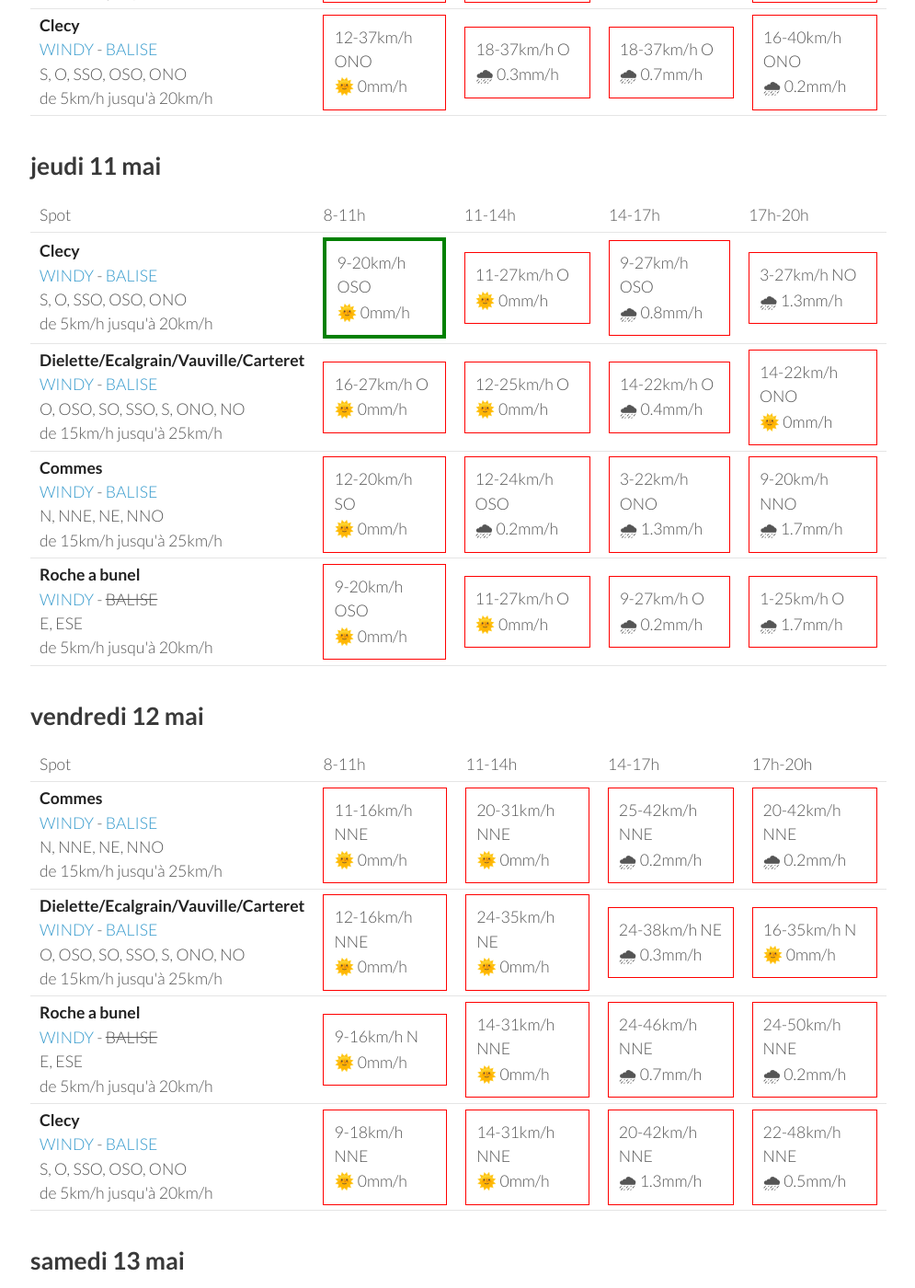
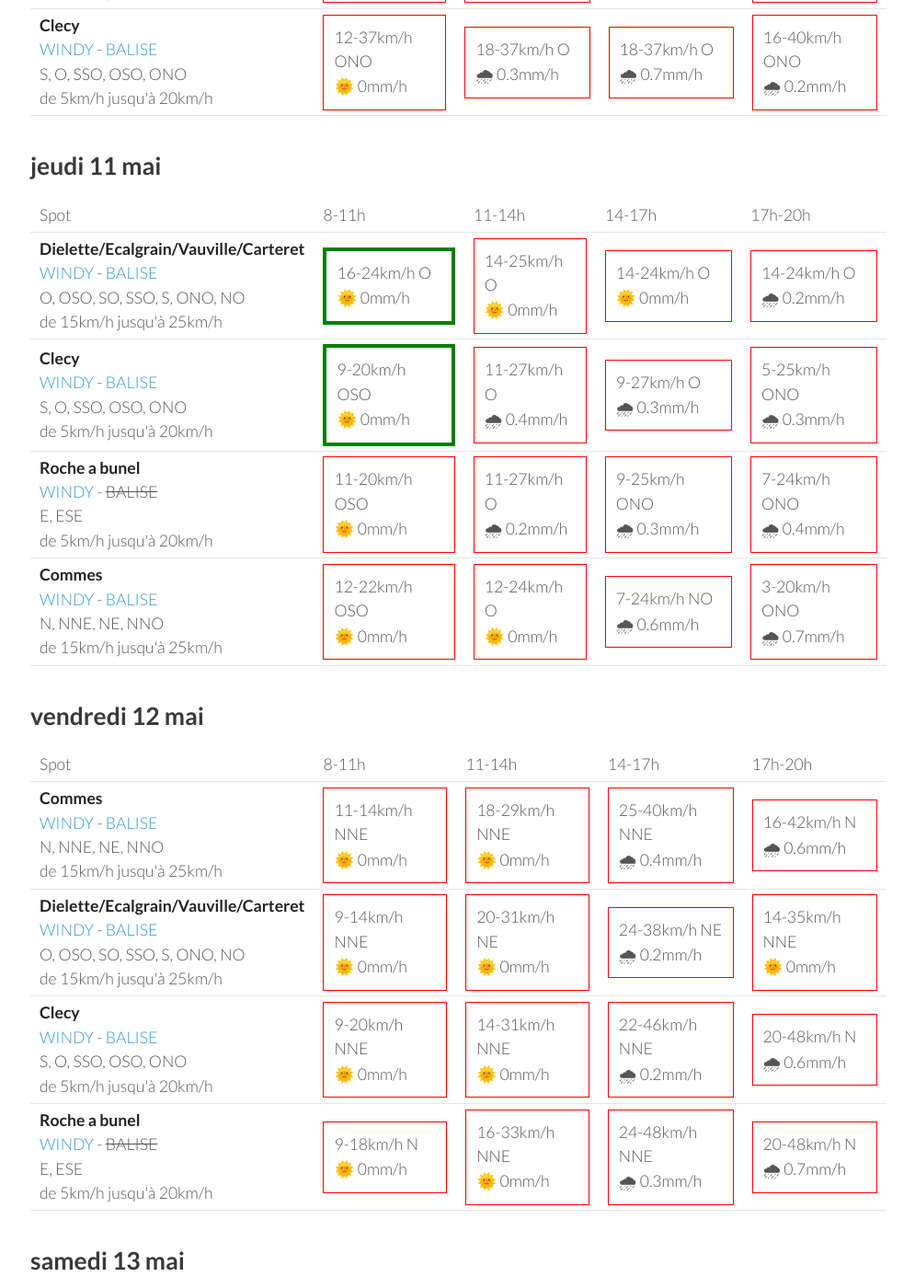
Before and after one commit to parapente-dans-le-nord/parapente-dans-le-nord.github.io, a Jekyll site: the page built from normandie.markdown, in a window 1280 px wide and 1400 px high, scrolled down 1304 px. Shown: the whole window at 92% size, without its empty margins (25-1020 px from the left). Built offline with Jekyll 4.4.1, drawn with Linux system fonts in a browser that asks for light colours; some of the changed text lies outside the part shown.

Commit message:
update index.markdown

```diff
--- a/normandie.markdown
+++ b/normandie.markdown
@@ -130,42 +130,42 @@ page mise à jour le mardi 09 mai 13:46
       <td>17h-20h</td>
     </tr>
 <tr>
-        <td><strong>Clecy</strong><br><a href="https://windy.com/48.929/-0.470?48.516,-0.470,8">WINDY</a> - <span class=""><a href="http://www.balisemeteo.com/balise.php?idBalise=122">BALISE</a> </span><br> <span class="vent-favorable">S, O, SSO, OSO, ONO</span><br><span class="force-vent">de 5km/h jusqu'à 20km/h</span> </td>
+        <td><strong>Dielette/Ecalgrain/Vauville/Carteret</strong><br><a href="https://windy.com/49.650/-1.856?49.243,-1.856,8">WINDY</a> - <span class=""><a href="http://www.balisemeteo.com/balise.php?idBalise=81">BALISE</a> </span><br> <span class="vent-favorable">O, OSO, SO, SSO, S, ONO, NO</span><br><span class="force-vent">de 15km/h jusqu'à 25km/h</span> </td>
 
-            <td><div class="flyable"><p>9-20km/h OSO</p><p>🌞 0mm/h</p></div></td>
-            <td><div class="not-flyable"><p>11-27km/h O</p><p>🌞 0mm/h</p></div></td>
-            <td><div class="not-flyable"><p>9-27km/h OSO</p><p>🌧 0.8mm/h</p></div></td>
-            <td><div class="not-flyable"><p>3-27km/h NO</p><p>🌧 1.3mm/h</p></div></td>
+            <td><div class="flyable"><p>16-24km/h O</p><p>🌞 0mm/h</p></div></td>
+            <td><div class="not-flyable"><p>14-25km/h O</p><p>🌞 0mm/h</p></div></td>
+            <td><div class="not-flyable"><p>14-24km/h O</p><p>🌞 0mm/h</p></div></td>
+            <td><div class="not-flyable"><p>14-24km/h O</p><p>🌧 0.2mm/h</p></div></td>
 
 
     </tr>
 <tr>
-        <td><strong>Dielette/Ecalgrain/Vauville/Carteret</strong><br><a href="https://windy.com/49.650/-1.856?49.243,-1.856,8">WINDY</a> - <span class=""><a href="http://www.balisemeteo.com/balise.php?idBalise=81">BALISE</a> </span><br> <span class="vent-favorable">O, OSO, SO, SSO, S, ONO, NO</span><br><span class="force-vent">de 15km/h jusqu'à 25km/h</span> </td>
+        <td><strong>Clecy</strong><br><a href="https://windy.com/48.929/-0.470?48.516,-0.470,8">WINDY</a> - <span class=""><a href="http://www.balisemeteo.com/balise.php?idBalise=122">BALISE</a> </span><br> <span class="vent-favorable">S, O, SSO, OSO, ONO</span><br><span class="force-vent">de 5km/h jusqu'à 20km/h</span> </td>
 
-            <td><div class="not-flyable"><p>16-27km/h O</p><p>🌞 0mm/h</p></div></td>
-            <td><div class="not-flyable"><p>12-25km/h O</p><p>🌞 0mm/h</p></div></td>
-            <td><div class="not-flyable"><p>14-22km/h O</p><p>🌧 0.4mm/h</p></div></td>
-            <td><div class="not-flyable"><p>14-22km/h ONO</p><p>🌞 0mm/h</p></div></td>
+            <td><div class="flyable"><p>9-20km/h OSO</p><p>🌞 0mm/h</p></div></td>
+            <td><div class="not-flyable"><p>11-27km/h O</p><p>🌧 0.4mm/h</p></div></td>
+            <td><div class="not-flyable"><p>9-27km/h O</p><p>🌧 0.3mm/h</p></div></td>
+            <td><div class="not-flyable"><p>5-25km/h ONO</p><p>🌧 0.3mm/h</p></div></td>
+
+
+    </tr>
+<tr>
+        <td><strong>Roche a bunel</strong><br><a href="https://windy.com/48.993/-0.499?48.580,-0.499,8">WINDY</a> - <span class="no-balise"> BALISE </span><br> <span class="vent-favorable">E, ESE</span><br><span class="force-vent">de 5km/h jusqu'à 20km/h</span> </td>
+
+            <td><div class="not-flyable"><p>11-20km/h OSO</p><p>🌞 0mm/h</p></div></td>
+            <td><div class="not-flyable"><p>11-27km/h O</p><p>🌧 0.2mm/h</p></div></td>
+            <td><div class="not-flyable"><p>9-25km/h ONO</p><p>🌧 0.3mm/h</p></div></td>
+            <td><div class="not-flyable"><p>7-24km/h ONO</p><p>🌧 0.4mm/h</p></div></td>
 
 
     </tr>
 <tr>
         <td><strong>Commes</strong><br><a href="https://windy.com/49.346/-0.726?48.936,-0.726,8">WINDY</a> - <span class=""><a href="http://www.balisemeteo.com/balise.php?idBalise=158">BALISE</a> </span><br> <span class="vent-favorable">N, NNE, NE, NNO</span><br><span class="force-vent">de 15km/h jusqu'à 25km/h</span> </td>
 
-            <td><div class="not-flyable"><p>12-20km/h SO</p><p>🌞 0mm/h</p></div></td>
-            <td><div class="not-flyable"><p>12-24km/h OSO</p><p>🌧 0.2mm/h</p></div></td>
-            <td><div class="not-flyable"><p>3-22km/h ONO</p><p>🌧 1.3mm/h</p></div></td>
-            <td><div class="not-flyable"><p>9-20km/h NNO</p><p>🌧 1.7mm/h</p></div></td>
-
-
-    </tr>
-<tr>
-        <td><strong>Roche a bunel</strong><br><a href="https://windy.com/48.993/-0.499?48.580,-0.499,8">WINDY</a> - <span class="no-balise"> BALISE </span><br> <span class="vent-favorable">E, ESE</span><br><span class="force-vent">de 5km/h jusqu'à 20km/h</span> </td>
-
-            <td><div class="not-flyable"><p>9-20km/h OSO</p><p>🌞 0mm/h</p></div></td>
-            <td><div class="not-flyable"><p>11-27km/h O</p><p>🌞 0mm/h</p></div></td>
-            <td><div class="not-flyable"><p>9-27km/h O</p><p>🌧 0.2mm/h</p></div></td>
-            <td><div class="not-flyable"><p>1-25km/h O</p><p>🌧 1.7mm/h</p></div></td>
+            <td><div class="not-flyable"><p>12-22km/h OSO</p><p>🌞 0mm/h</p></div></td>
+            <td><div class="not-flyable"><p>12-24km/h O</p><p>🌞 0mm/h</p></div></td>
+            <td><div class="not-flyable"><p>7-24km/h NO</p><p>🌧 0.6mm/h</p></div></td>
+            <td><div class="not-flyable"><p>3-20km/h ONO</p><p>🌧 0.7mm/h</p></div></td>
 
 
     </tr>
@@ -188,40 +188,40 @@ page mise à jour le mardi 09 mai 13:46
 <tr>
         <td><strong>Commes</strong><br><a href="https://windy.com/49.346/-0.726?48.936,-0.726,8">WINDY</a> - <span class=""><a href="http://www.balisemeteo.com/balise.php?idBalise=158">BALISE</a> </span><br> <span class="vent-favorable">N, NNE, NE, NNO</span><br><span class="force-vent">de 15km/h jusqu'à 25km/h</span> </td>
 
-            <td><div class="not-flyable"><p>11-16km/h NNE</p><p>🌞 0mm/h</p></div></td>
-            <td><div class="not-flyable"><p>20-31km/h NNE</p><p>🌞 0mm/h</p></div></td>
-            <td><div class="not-flyable"><p>25-42km/h NNE</p><p>🌧 0.2mm/h</p></div></td>
-            <td><div class="not-flyable"><p>20-42km/h NNE</p><p>🌧 0.2mm/h</p></div></td>
+            <td><div class="not-flyable"><p>11-14km/h NNE</p><p>🌞 0mm/h</p></div></td>
+            <td><div class="not-flyable"><p>18-29km/h NNE</p><p>🌞 0mm/h</p></div></td>
+            <td><div class="not-flyable"><p>25-40km/h NNE</p><p>🌧 0.4mm/h</p></div></td>
+            <td><div class="not-flyable"><p>16-42km/h N</p><p>🌧 0.6mm/h</p></div></td>
 
 
     </tr>
 <tr>
         <td><strong>Dielette/Ecalgrain/Vauville/Carteret</strong><br><a href="https://windy.com/49.650/-1.856?49.243,-1.856,8">WINDY</a> - <span class=""><a href="http://www.balisemeteo.com/balise.php?idBalise=81">BALISE</a> </span><br> <span class="vent-favorable">O, OSO, SO, SSO, S, ONO, NO</span><br><span class="force-vent">de 15km/h jusqu'à 25km/h</span> </td>
 
-            <td><div class="not-flyable"><p>12-16km/h NNE</p><p>🌞 0mm/h</p></div></td>
-            <td><div class="not-flyable"><p>24-35km/h NE</p><p>🌞 0mm/h</p></div></td>
-            <td><div class="not-flyable"><p>24-38km/h NE</p><p>🌧 0.3mm/h</p></div></td>
-            <td><div class="not-flyable"><p>16-35km/h N</p><p>🌞 0mm/h</p></div></td>
+            <td><div class="not-flyable"><p>9-14km/h NNE</p><p>🌞 0mm/h</p></div></td>
+            <td><div class="not-flyable"><p>20-31km/h NE</p><p>🌞 0mm/h</p></div></td>
+            <td><div class="not-flyable"><p>24-38km/h NE</p><p>🌧 0.2mm/h</p></div></td>
+            <td><div class="not-flyable"><p>14-35km/h NNE</p><p>🌞 0mm/h</p></div></td>
+
+
+    </tr>
+<tr>
+        <td><strong>Clecy</strong><br><a href="https://windy.com/48.929/-0.470?48.516,-0.470,8">WINDY</a> - <span class=""><a href="http://www.balisemeteo.com/balise.php?idBalise=122">BALISE</a> </span><br> <span class="vent-favorable">S, O, SSO, OSO, ONO</span><br><span class="force-vent">de 5km/h jusqu'à 20km/h</span> </td>
+
+            <td><div class="not-flyable"><p>9-20km/h NNE</p><p>🌞 0mm/h</p></div></td>
+            <td><div class="not-flyable"><p>14-31km/h NNE</p><p>🌞 0mm/h</p></div></td>
+            <td><div class="not-flyable"><p>22-46km/h NNE</p><p>🌧 0.2mm/h</p></div></td>
+            <td><div class="not-flyable"><p>20-48km/h N</p><p>🌧 0.6mm/h</p></div></td>
 
 
     </tr>
 <tr>
         <td><strong>Roche a bunel</strong><br><a href="https://windy.com/48.993/-0.499?48.580,-0.499,8">WINDY</a> - <span class="no-balise"> BALISE </span><br> <span class="vent-favorable">E, ESE</span><br><span class="force-vent">de 5km/h jusqu'à 20km/h</span> </td>
 
-            <td><div class="not-flyable"><p>9-16km/h N</p><p>🌞 0mm/h</p></div></td>
-            <td><div class="not-flyable"><p>14-31km/h NNE</p><p>🌞 0mm/h</p></div></td>
-            <td><div class="not-flyable"><p>24-46km/h NNE</p><p>🌧 0.7mm/h</p></div></td>
-            <td><div class="not-flyable"><p>24-50km/h NNE</p><p>🌧 0.2mm/h</p></div></td>
-
-
-    </tr>
-<tr>
-        <td><strong>Clecy</strong><br><a href="https://windy.com/48.929/-0.470?48.516,-0.470,8">WINDY</a> - <span class=""><a href="http://www.balisemeteo.com/balise.php?idBalise=122">BALISE</a> </span><br> <span class="vent-favorable">S, O, SSO, OSO, ONO</span><br><span class="force-vent">de 5km/h jusqu'à 20km/h</span> </td>
-
-            <td><div class="not-flyable"><p>9-18km/h NNE</p><p>🌞 0mm/h</p></div></td>
-            <td><div class="not-flyable"><p>14-31km/h NNE</p><p>🌞 0mm/h</p></div></td>
-            <td><div class="not-flyable"><p>20-42km/h NNE</p><p>🌧 1.3mm/h</p></div></td>
-            <td><div class="not-flyable"><p>22-48km/h NNE</p><p>🌧 0.5mm/h</p></div></td>
+            <td><div class="not-flyable"><p>9-18km/h N</p><p>🌞 0mm/h</p></div></td>
+            <td><div class="not-flyable"><p>16-33km/h NNE</p><p>🌞 0mm/h</p></div></td>
+            <td><div class="not-flyable"><p>24-48km/h NNE</p><p>🌧 0.3mm/h</p></div></td>
+            <td><div class="not-flyable"><p>20-48km/h N</p><p>🌧 0.7mm/h</p></div></td>
 
 
     </tr>
```
Also changed, not shown: other parts of normandie.markdown (+1 -1 lines).
